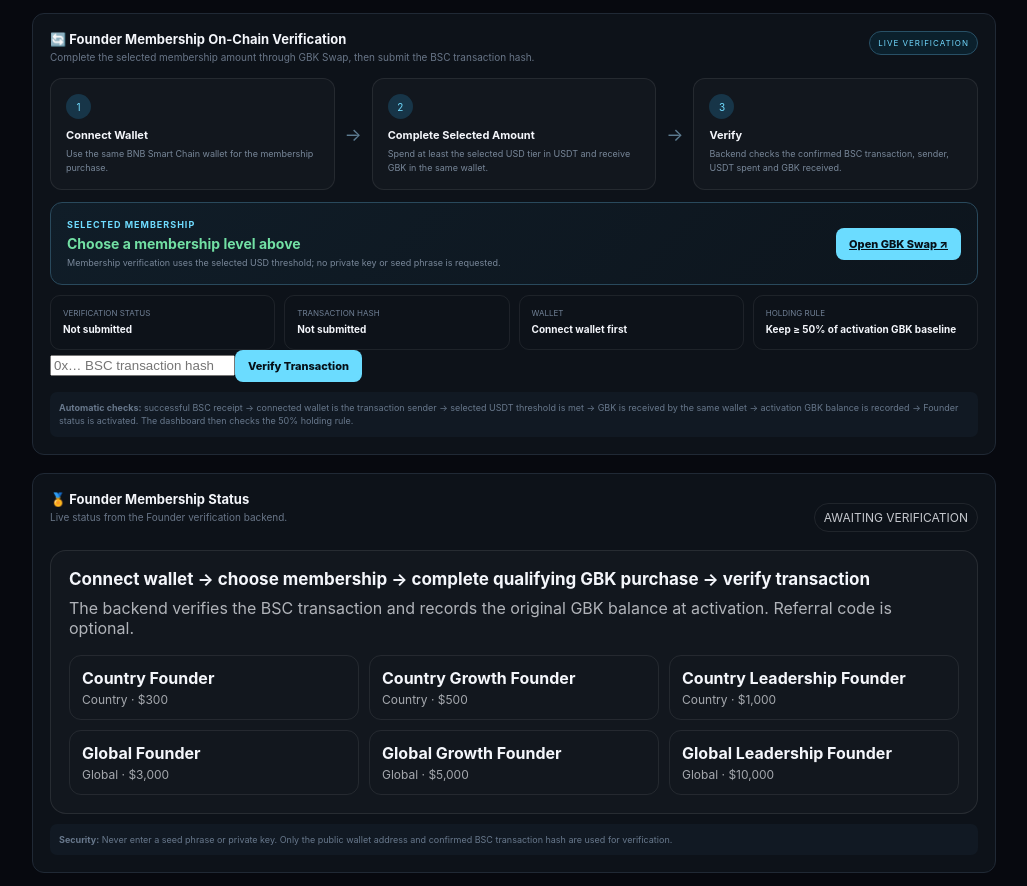
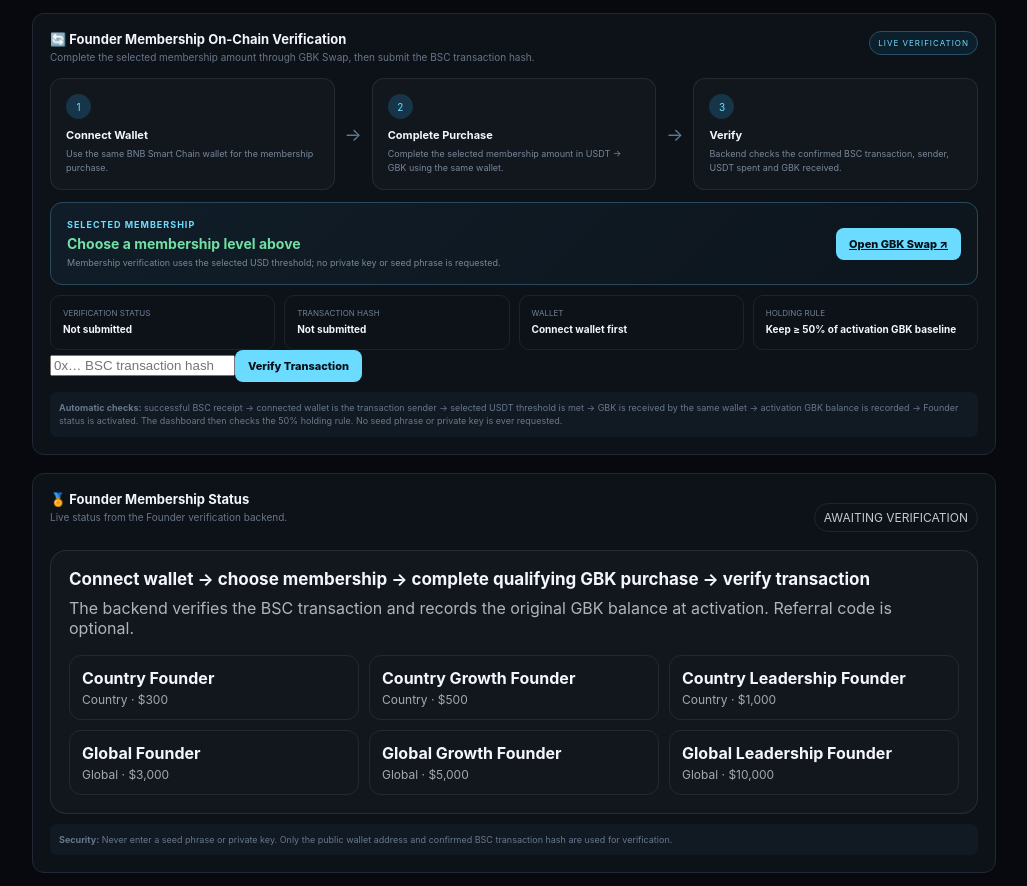
Before and after one commit to crasyads-ui/gbk-global-founder-community, a Next.js app: page / in a window 1280 px wide. Shown: the part 2510-3396 px from the top of the page, without its empty margins (250-1277 px from the left). Built offline with nearby package versions, Linux system fonts and the light colour scheme.

Commit message:
Simplify Founder membership payment flow wording

```diff
--- a/app/page.tsx
+++ b/app/page.tsx
@@ -392,13 +392,13 @@ export default function Home() {
           <div className="swapFlow">
             <div className="swapStep"><span>1</span><b>Connect Wallet</b><small>Use the same BNB Smart Chain wallet for the membership purchase.</small></div>
             <div className="swapArrow">→</div>
-            <div className="swapStep"><span>2</span><b>Complete Selected Amount</b><small>Spend at least the selected USD tier in USDT and receive GBK in the same wallet.</small></div>
+            <div className="swapStep"><span>2</span><b>Complete Purchase</b><small>Complete the selected membership amount in USDT → GBK using the same wallet.</small></div>
             <div className="swapArrow">→</div>
             <div className="swapStep"><span>3</span><b>Verify</b><small>Backend checks the confirmed BSC transaction, sender, USDT spent and GBK received.</small></div>
           </div>
           <div className="confirmationCard">
             <div><b>Selected membership</b><strong>{selectedTier ? `${membershipTiers[selectedTier].title} · ${membershipTiers[selectedTier].amount}` : "Choose a membership level above"}</strong><small>Membership verification uses the selected USD threshold; no private key or seed phrase is requested.</small></div>
-            <a className="primary" href="https://app.gbkai.com" target="_blank" rel="noreferrer">Open GBK Swap ↗</a>
+            <a className="primary" href="https://app.gbkai.com" target="_blank" rel="noreferrer">{selectedTier ? `Complete ${membershipTiers[selectedTier].amount} GBK Purchase ↗` : "Open GBK Swap ↗"}</a>
           </div>
           <div className="confirmationFields">
             <div><span>Verification status</span><b>{verificationStatus}</b></div>
@@ -410,7 +410,7 @@ export default function Home() {
             <input value={txHash} onChange={(e) => setTxHash(e.target.value.trim())} placeholder="0x… BSC transaction hash" aria-label="BSC transaction hash" />
             <button className="primary" type="button" disabled={!wallet || !selectedTier || !txHash} onClick={verifyFounderTransaction}>Verify Transaction</button>
           </div>
-          <div className="notice"><b>Automatic checks:</b> successful BSC receipt → connected wallet is the transaction sender → selected USDT threshold is met → GBK is received by the same wallet → activation GBK balance is recorded → Founder status is activated. The dashboard then checks the 50% holding rule.</div>
+          <div className="notice"><b>Automatic checks:</b> successful BSC receipt → connected wallet is the transaction sender → selected USDT threshold is met → GBK is received by the same wallet → activation GBK balance is recorded → Founder status is activated. The dashboard then checks the 50% holding rule. No seed phrase or private key is ever requested.</div>
         </section>
 
         <section className="panel membershipStatusPanel" id="membership-status">
```
